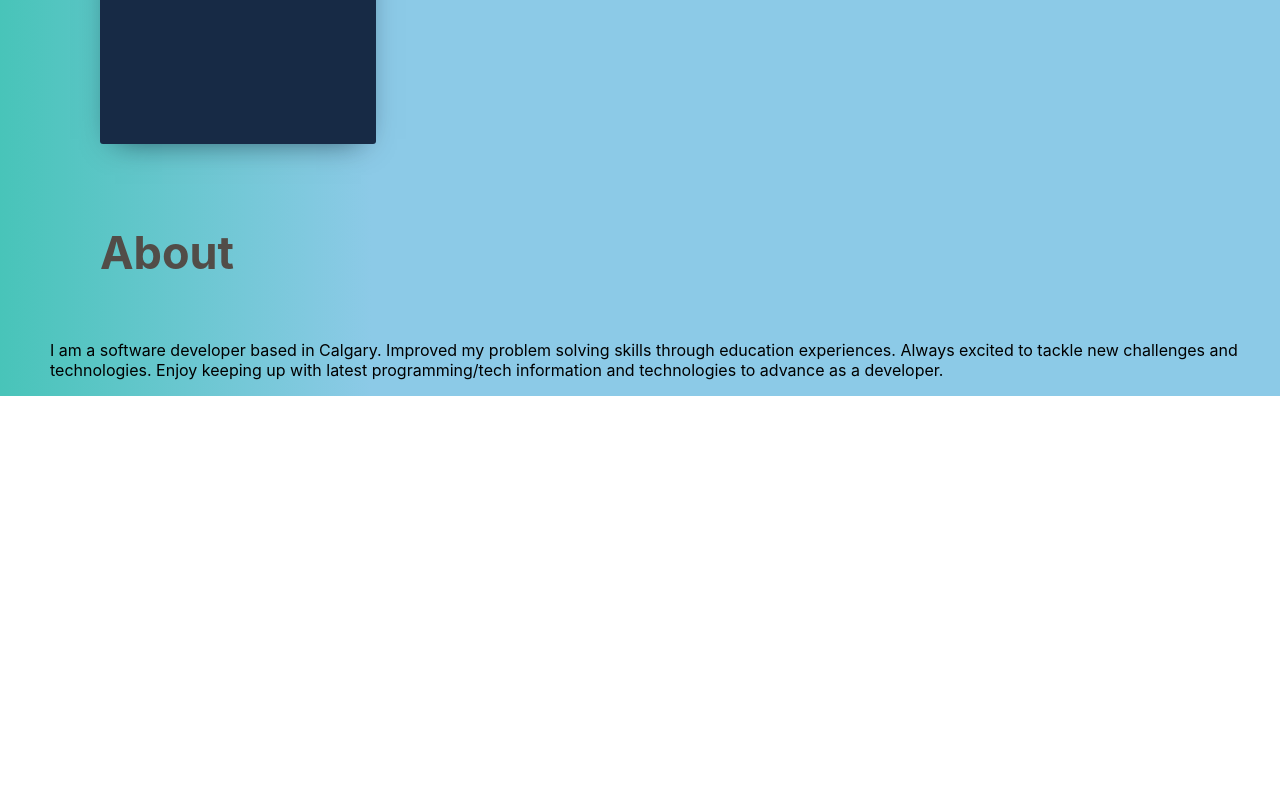
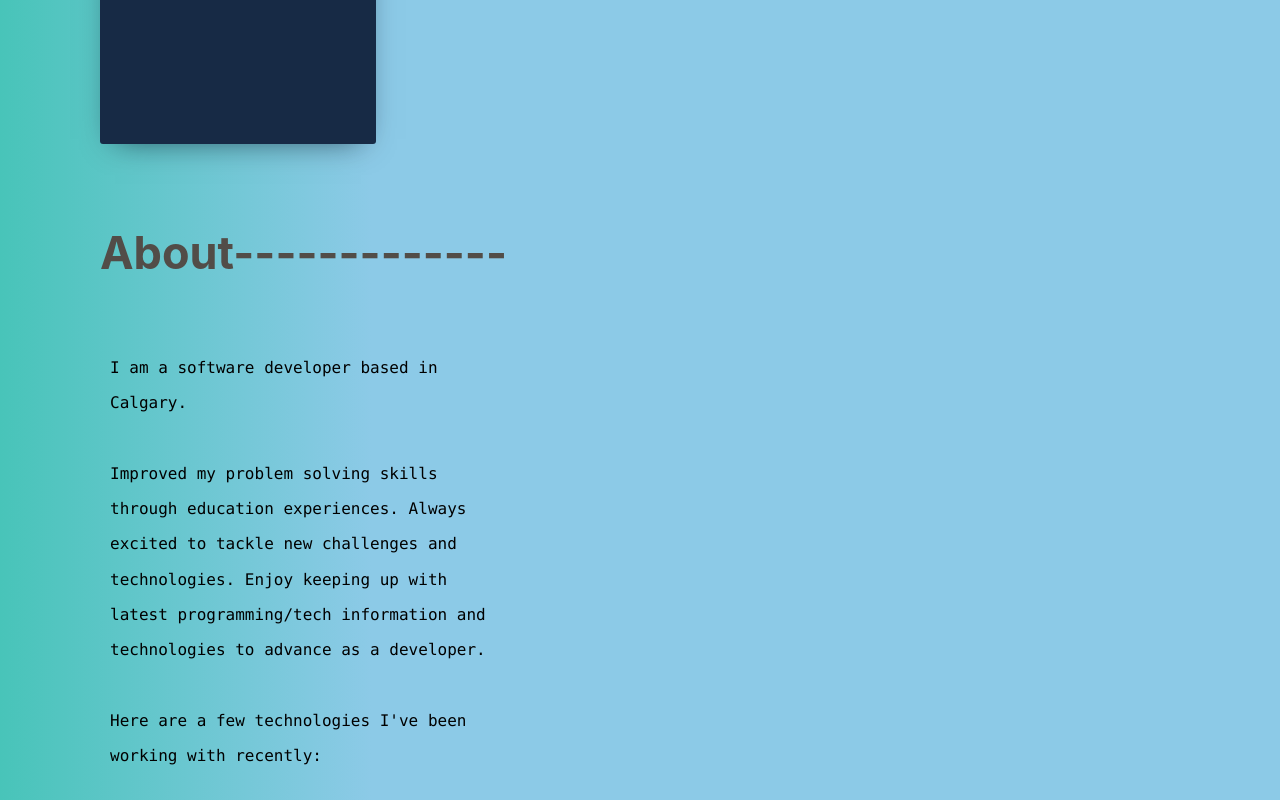
Before and after one commit to Gaganpandher52/personal-website, a React (Create React App) app in the folder client/: page / in a window 1280 px wide. Shown: the part 995-1795 px from the top of the page. Before the commit the page ends 1391 px from the top, so only its background shows below. Built offline with nearby package versions, Linux system fonts and the light colour scheme.

Commit message:
working on the about page added new text

```diff
--- a/client/src/components/about/About.js
+++ b/client/src/components/about/About.js
@@ -6,11 +6,14 @@ class About extends Component {
     return (
       <div className='main-about' id='about'>
         <div className='main-content-container'>
-          <h4>About</h4>
-          <p className='about_summary'>I am a software developer based in Calgary.
+          <h4>About-------------</h4>
+          <p className='about_summary'>I am a software developer based in Calgary.</p>
+          <p className='about_summary'>
           Improved my problem solving skills through education experiences.
           Always excited to tackle new challenges and technologies.
-          Enjoy keeping up with latest programming/tech information and technologies to advance as a developer.</p>
+          Enjoy keeping up with latest programming/tech information
+          and technologies to advance as a developer.</p>
+          <p className='about_summary'>Here are a few technologies I've been working with recently:</p>
         </div>
 
 
--- a/client/src/components/about/about.css
+++ b/client/src/components/about/about.css
@@ -1,4 +1,7 @@
 .about_summary{
-  /* display: block; */
-  margin-left: 50px;
+  margin-left: 100px;
+  width: 400px;
+  font-family: "SF Mono", "Fira Code", "Fira Mono", "Roboto Mono", "Lucida Console", Monaco, monospace;
+  padding: 10px;
+  line-height:2.2em;
 }
```
